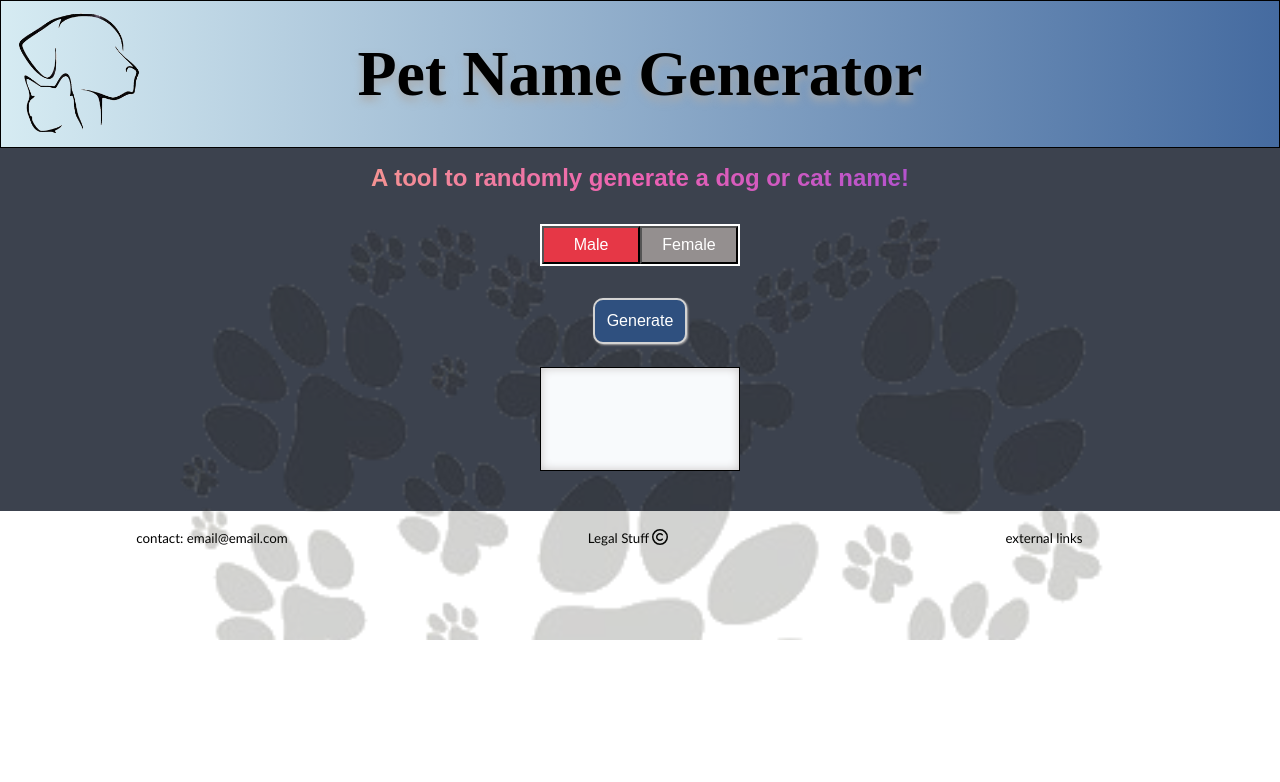
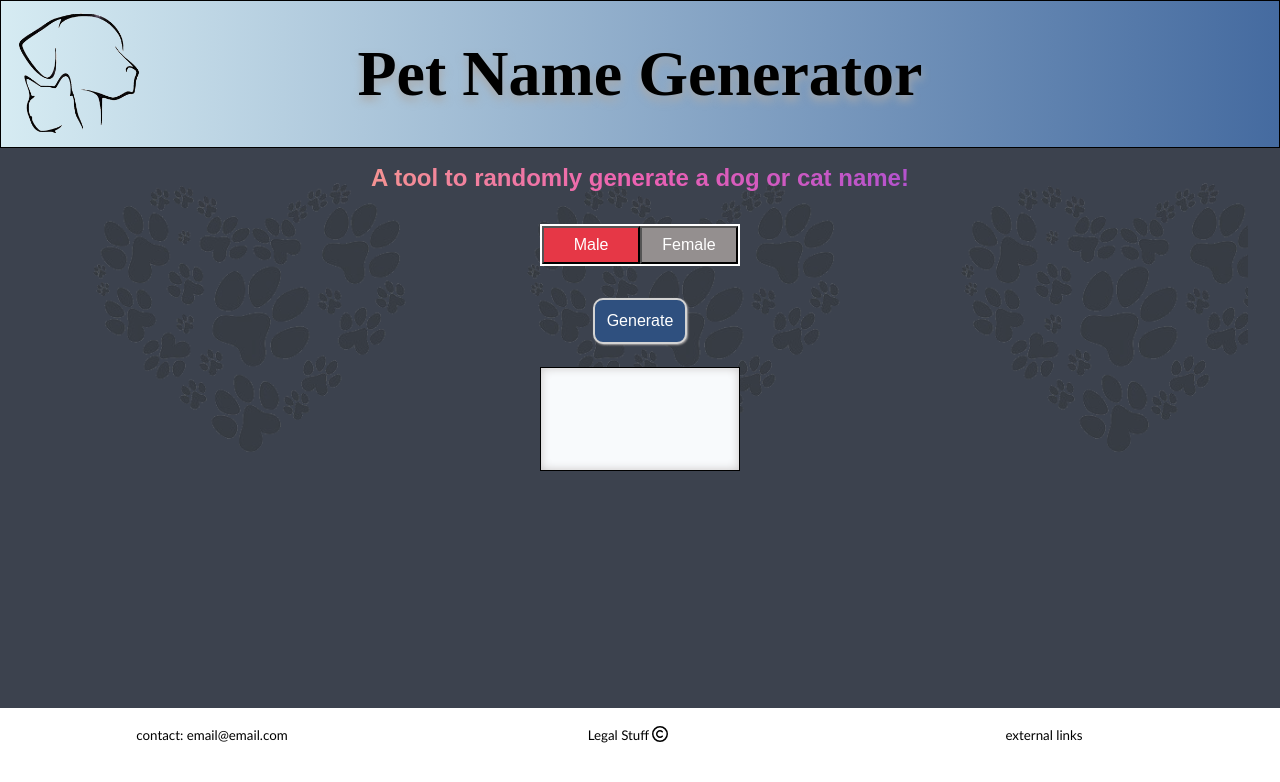
Before and after one commit to Pets-without-names/Jax-Pet-Names, a React (Create React App) app in the folder client/: page / in a window 1280 px wide. Shown: the top 782 px of the page. Built offline with nearby package versions, Linux system fonts and the light colour scheme; no server answers; a web font is replaced by a local one.

Commit message:
moved background image from main::before to .content::before to keep image inside parent container

```diff
--- a/client/src/styles/footer.css
+++ b/client/src/styles/footer.css
@@ -6,6 +6,7 @@ footer {
   flex-direction: column;
   justify-content: center;
   align-items: center;
+  max-height: min-content;
 }
 
 section {
--- a/client/src/styles/header.css
+++ b/client/src/styles/header.css
@@ -1,27 +1,6 @@
 @import url('https://fonts.googleapis.com/css2?family=Marko+One&display=swap');
 
-* {
-  -webkit-box-sizing: border-box;
-  box-sizing: border-box;
-}
-
-body,
-html,
-p,
-div,
-span,
-footer,
-header,
-section {
-  padding: 0;
-  margin: 0;
-  border: 0;
-  font-size: 100%;
-  font: inherit;
-  vertical-align: baseline;
-}
-
-/* custom properties: */
+/* custom header properties: */
 :root {
   --header-bg-color: hsla(215, 72%, 31%, 0.8);
 }
--- a/client/src/styles/main.css
+++ b/client/src/styles/main.css
@@ -33,9 +33,9 @@ section {
   vertical-align: baseline;
 }
 
-body {
+/* body {
   height: 100vh;
-}
+} */
 
 main {
   background-color: var(--dark-bg-color);
@@ -51,17 +51,17 @@ h2 {
 }
 
 /* background styling */
-main::before {
+.content::before {
   content: '';
   position: absolute;
-  top: 20%;
-  bottom: 20%;
+  top: 0;
+  bottom: 0;
   left: 0;
   right: 0;
-  z-index: 1;
+  z-index: -1;
   background-image: url('../images/pawprint-transparent.png');
-  background-repeat: no-repeat;
-  background-size: cover;
+  background-size: contain;
+  background-repeat: repeat;
   opacity: 0.2;
 }
 
@@ -165,4 +165,8 @@ button {
     flex-direction: row;
     width: 200px;
   }
+
+  main {
+    min-height: 70vh;
+  }
 }
```
